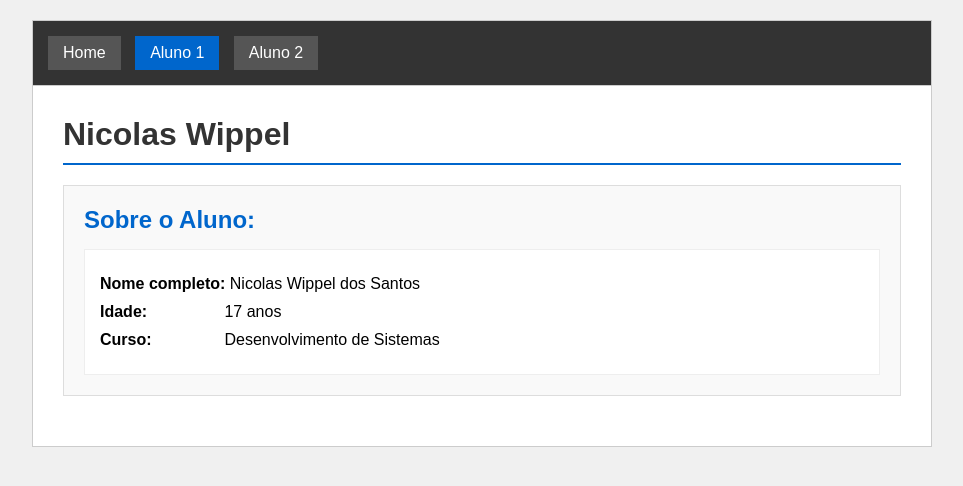
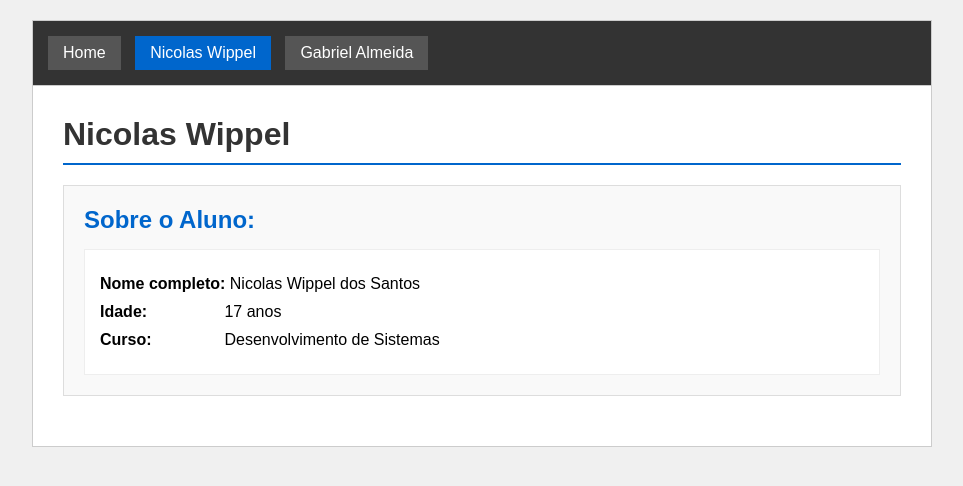
Before and after one commit to NicolasWippel09/atividade_marcelo, a website: page TRABALHO MARCELO/aluno1.html in a window 1280 px wide. Shown: the whole page, without its empty margins (158-1121 px from the left). Drawn offline with Linux system fonts and the light colour scheme.

Commit message:
Update aluno1.html

```diff
--- a/TRABALHO MARCELO/aluno1.html
+++ b/TRABALHO MARCELO/aluno1.html
@@ -10,8 +10,8 @@
     <div class="container">
         <nav>
             <a href="/">Home</a>
-            <a href="aluno1.html" class="active">Aluno 1</a>
-            <a href="aluno2.html">Aluno 2</a>
+            <a href="aluno1.html" class="active">Nicolas Wippel</a>
+            <a href="aluno2.html">Gabriel Almeida</a>
         </nav>
 
         <div class="content">
```
